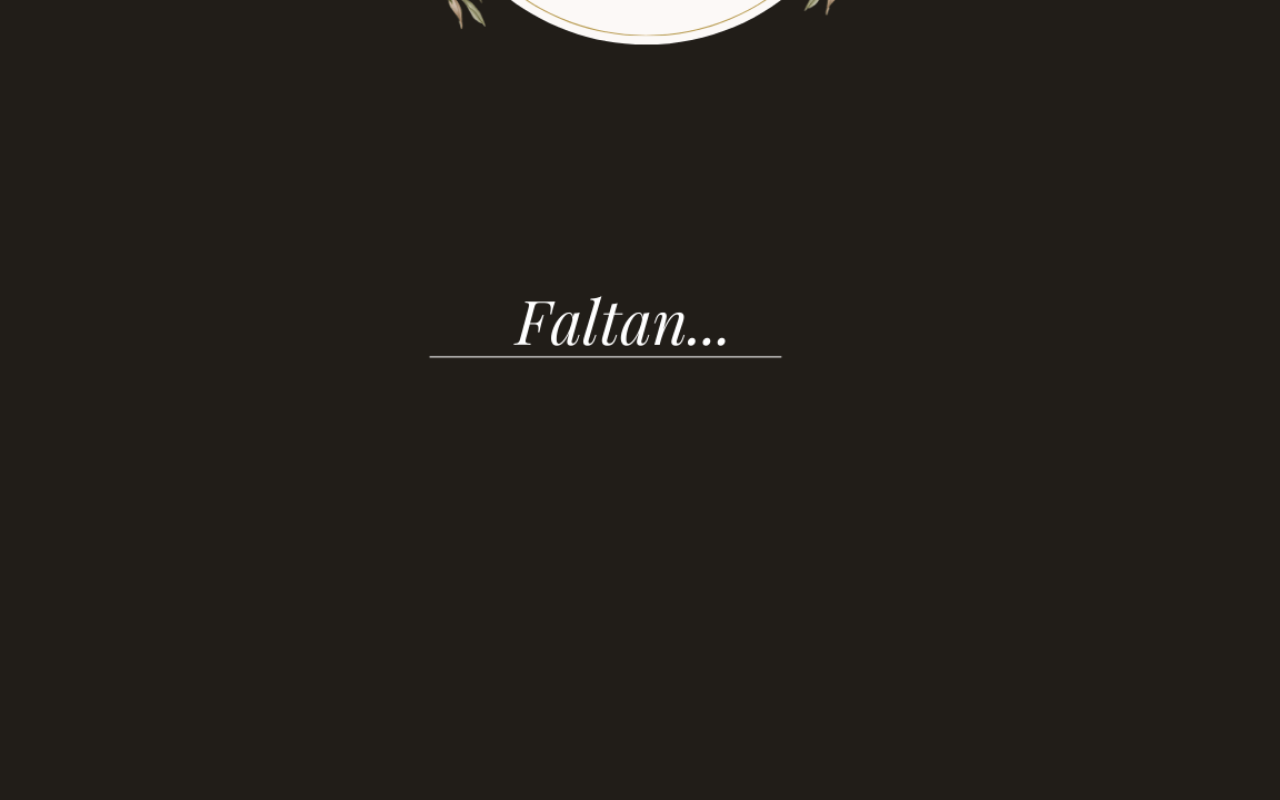
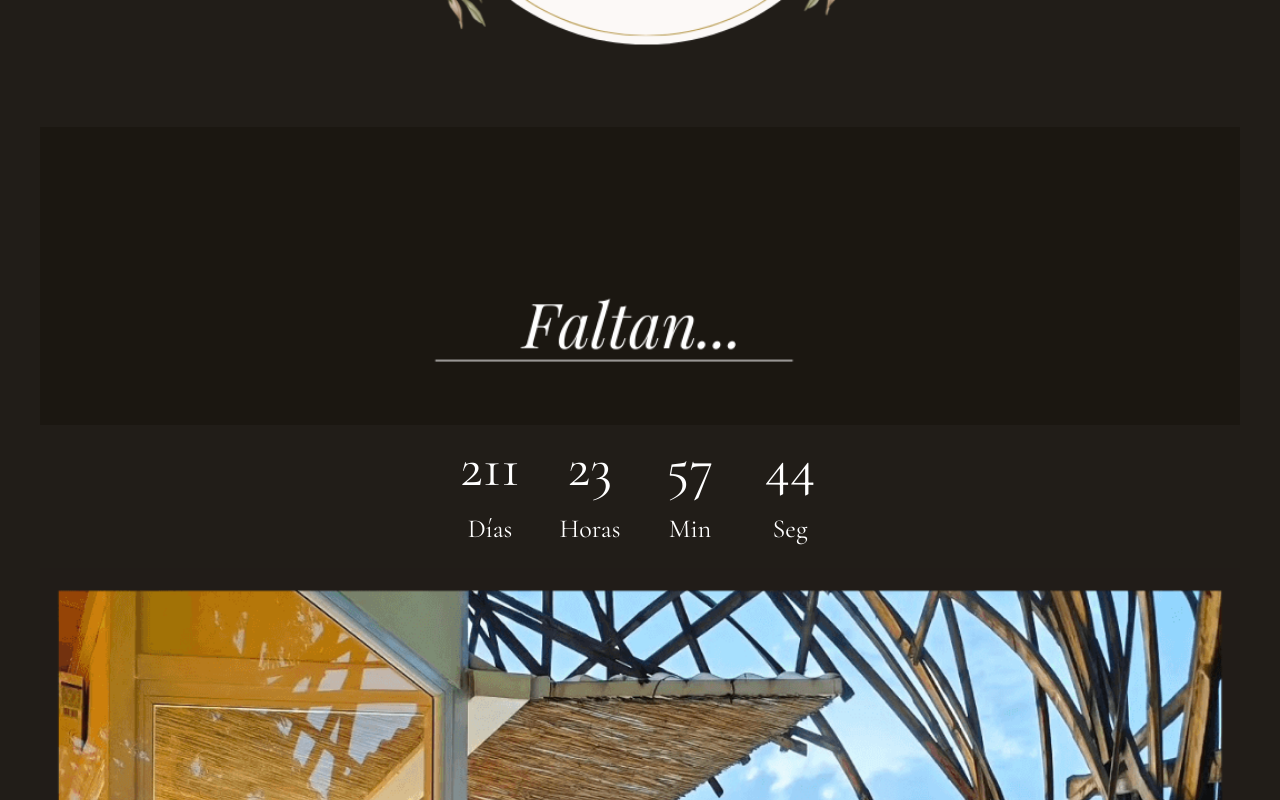
Before and after one commit to juanedsa/boda, a React (Vite) app: page / in a window 1280 px wide. Shown: the part 10900-11700 px from the top of the page. Built offline with nearby package versions, Linux system fonts and the light colour scheme.

Commit message:
Add countdown

```diff
--- /dev/null
+++ b/src/components/countdown/Countdown.css
@@ -0,0 +1,30 @@
+.countdown {
+  display: flex;
+  flex-direction: column;
+  align-items: center;
+  margin-bottom: 20px;
+}
+
+.countdown__numbers {
+  width: 400px;
+  display: flex;
+  justify-content: space-around;
+}
+
+.countdown__numbers span {
+  color: white;
+  font-size: 56px;
+  width: 90px;
+}
+
+.countdown__labels {
+  width: 400px;
+  display: flex;
+  justify-content: space-around;
+}
+
+.countdown__labels span {
+  color: white;
+  font-size: 26px;
+  width: 90px;
+}
--- /dev/null
+++ b/src/components/countdown/Countdown.tsx
@@ -0,0 +1,54 @@
+import { useEffect, useState } from 'react'
+
+import './Countdown.css'
+
+function Countdown() {
+  const [timeLeft, setTimeLeft] = useState(getTimeLeft())
+
+  function getTimeLeft() {
+    const targetDate: number = new Date('2024-10-05T00:00:00').getTime()
+    const now = new Date().getTime()
+    const diff = targetDate - now
+
+    if (diff < 0) {
+      return { days: 0, hours: 0, min: 0, seg: 0 }
+    }
+
+    const days = Math.floor(diff / (1000 * 60 * 60 * 24))
+    const hours = Math.floor(
+      (diff % (1000 * 60 * 60 * 24)) / (1000 * 60 * 60)
+    )
+
+    const min = Math.floor((diff % (1000 * 60 * 60)) / (1000 * 60))
+    const seg = Math.floor((diff % (1000 * 60)) / 1000)
+    return { days, hours, min, seg }
+  }
+
+  useEffect(() => {
+    const interval = setInterval(() => {
+      setTimeLeft(getTimeLeft())
+    }, 1000)
+
+    return () => clearInterval(interval)
+  }, [])
+
+  return (
+    <div className="countdown">
+      <img src="11.png" />
+      <div className="countdown__numbers">
+        <span>{timeLeft.days}</span>
+        <span>{timeLeft.hours}</span>
+        <span>{timeLeft.min}</span>
+        <span>{timeLeft.seg}</span>
+      </div>
+      <div className="countdown__labels">
+        <span>Días</span>
+        <span>Horas</span>
+        <span>Min</span>
+        <span>Seg</span>
+      </div>
+    </div>
+  )
+}
+
+export { Countdown }
--- a/src/components/header/Header.tsx
+++ b/src/components/header/Header.tsx
@@ -1,4 +1,5 @@
 import { Confirm } from '../confirm/Confirm'
+import { Countdown } from '../countdown/Countdown'
 import { Location } from '../location/Location'
 import { Song } from '../song/Song'
 
@@ -24,7 +25,10 @@ function Header() {
       <Confirm />
 
       <img src="10.png" />
-      <img src="11.png" />
+
+      <Countdown/>
+
+
       <img src="12.png" />
       <img src="13.png" />
       <img src="14.png" />
```
Also changed, not shown: public/11.png.
